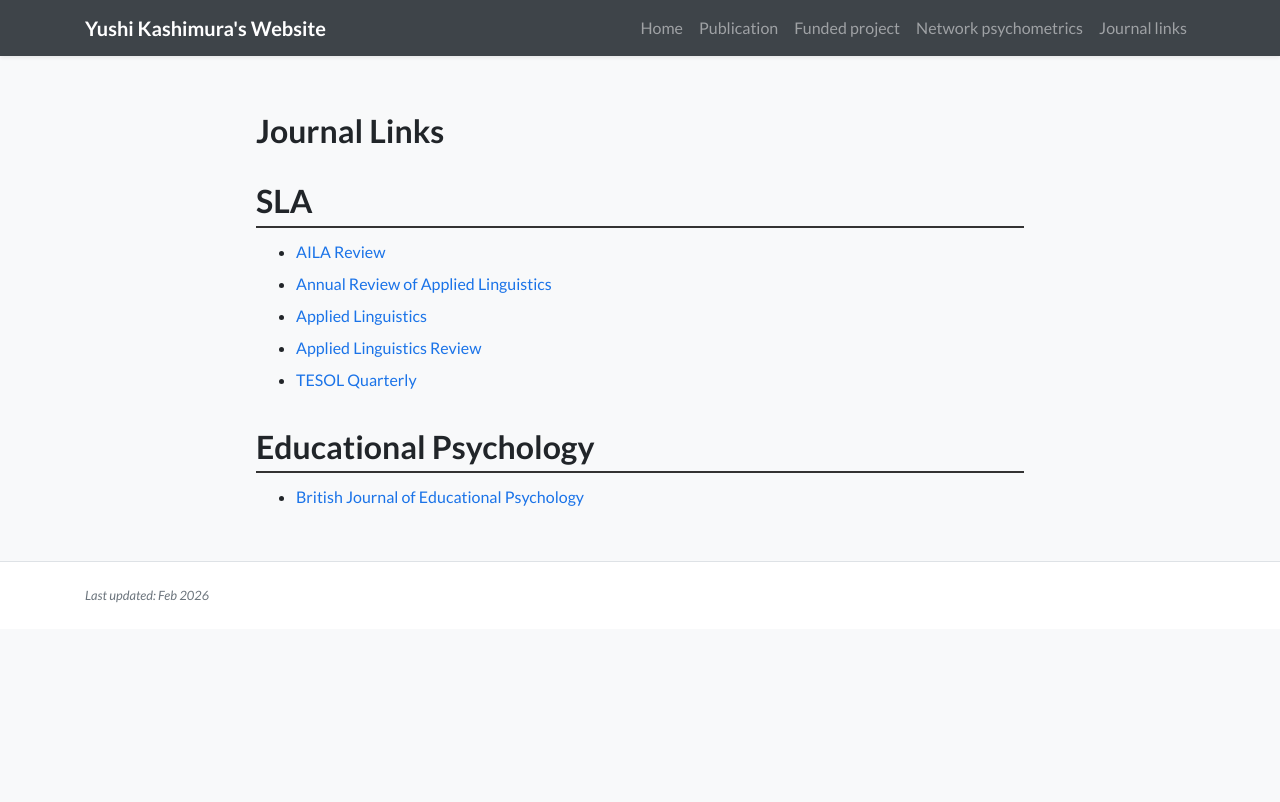
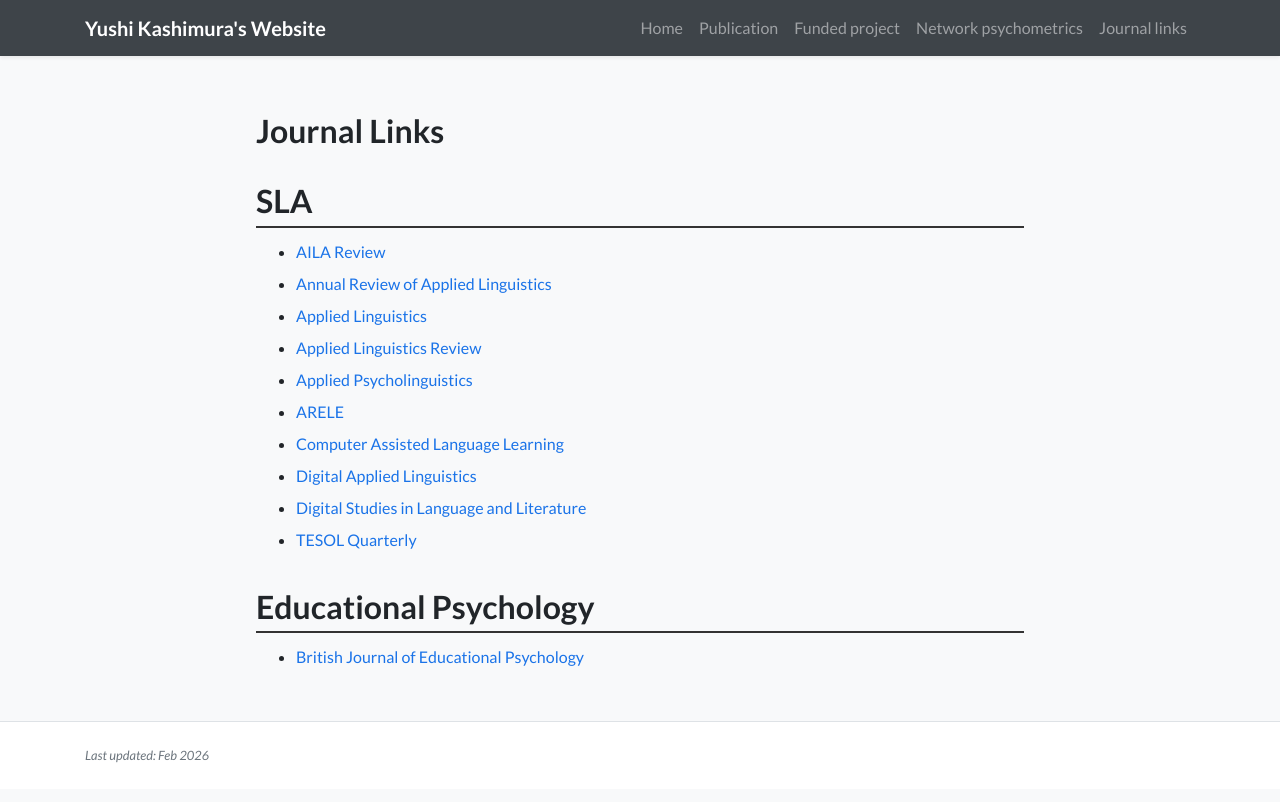
Before and after one commit to ys-kashimura/yushikashimura.github.io, a Jekyll site: the page built from journallinks.html, in a window 1280 px wide. Shown: the top 802 px of the page. Built offline with Jekyll 4.4.1, drawn with Linux system fonts in a browser that asks for light colours; nearby versions of some CDN libraries; a style sheet for code colours, icons or effects is not loaded.

Commit message:
Update journallinks.html

```diff
--- a/journallinks.html
+++ b/journallinks.html
@@ -21,6 +21,11 @@ navbar_title: Journal Links
     <li><a href="https://www.cambridge.org/core/journals/annual-review-of-applied-linguistics/firstview" target="_blank">Annual Review of Applied Linguistics</a></li>
     <li><a href="https://academic.oup.com/applij/advance-articles?login=true" target="_blank">Applied Linguistics</a></li>
     <li><a href="https://www.degruyterbrill.com/journal/key/alr/0/0/html" target="_blank">Applied Linguistics Review</a></li>
+    <li><a href="https://www.cambridge.org/core/journals/applied-psycholinguistics/firstview" target="_blank">Applied Psycholinguistics</a></li>
+    <li><a href="https://www.jstage.jst.go.jp/browse/arele" target="_blank">ARELE</a></li>
+    <li><a href="https://www.tandfonline.com/action/showAxaArticles?journalCode=ncal20" target="_blank">Computer Assisted Language Learning</a></li>
+    <li><a href="https://www.castledown.com/journals/dal" target="_blank">Digital Applied Linguistics</a></li>
+    <li><a href="https://www.degruyterbrill.com/journal/key/dsll/html?srsltid=AfmBOop95KxTVcw6kaKQDWz8PARTQ7AfuDpLPrsJvCYkAnk_vEyMIK9T#aheadOfPublication" target="_blank">Digital Studies in Language and Literature</a></li>
     <li><a href="https://onlinelibrary.wiley.com/journal/15457249?journalRedirectCheck=true" target="_blank">TESOL Quarterly</a></li>
   </ul>
 
```
